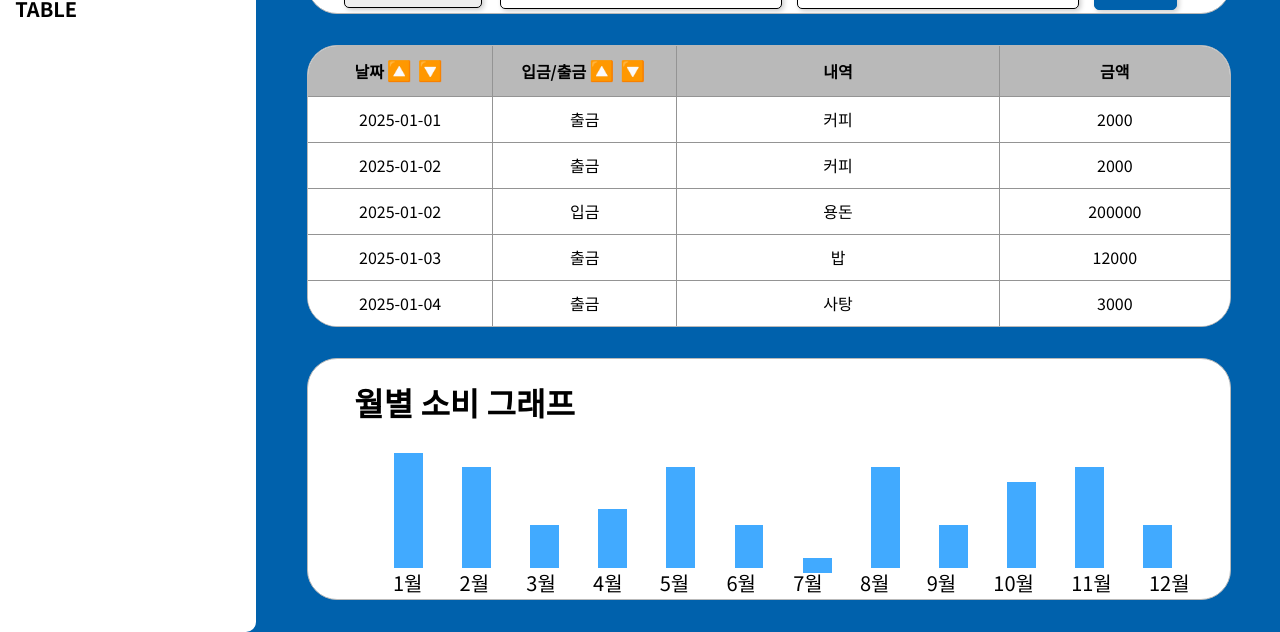
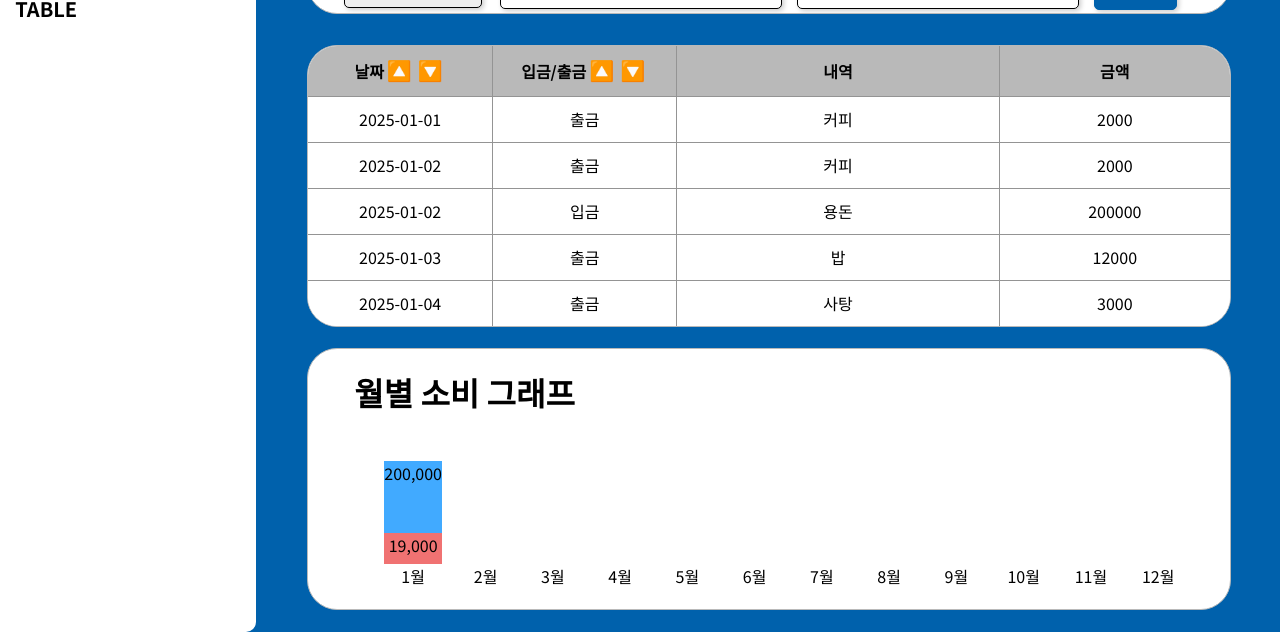
Before and after one commit to woorifisa-service-dev-4th/frontend-1st-woori-account-book, a website: page index.html in a window 1280 px wide. Shown: the part 168-800 px from the top of the page. Drawn offline with Linux system fonts and the light colour scheme.

Commit message:
Feat: 그래프 기능 구현

```diff
--- /dev/null
+++ b/graph.js
@@ -0,0 +1,232 @@
+// // DOMContentLoaded 이벤트가 발생하면 아래 코드를 실행
+// document.addEventListener("DOMContentLoaded", () => {
+//     // 거래 내역이 담긴 테이블 요소를 가져옴
+//     const transactionsTable = document.querySelector(".container_table");
+//     console.log(transactionsTable);
+
+//     const transactions = []; // 거래 내역 데이터를 저장할 배열
+
+//     // 테이블의 모든 행(<tr>)을 순회하며 데이터를 추출
+//     Array.from(transactionsTable.querySelectorAll("tbody tr")).forEach(
+//         (row) => {
+//             const cells = row.querySelectorAll("td"); // 각 행의 모든 셀(<td>)을 가져옴
+//             const date = cells[0].textContent.trim(); // 첫 번째 셀의 날짜 데이터
+//             const type = cells[1].textContent.trim(); // 두 번째 셀의 거래 유형 (입금/출금)
+//             const amount = parseInt(cells[3].textContent.trim(), 10); // 네 번째 셀의 금액을 정수로 변환
+//             transactions.push({ date, type, amount }); // 거래 데이터를 배열에 추가
+//             console.log(transactions);
+//         }
+//     );
+
+//     // 월별 데이터를 저장할 배열을 초기화 (12개월, 초기값은 모두 0)
+//     const monthlyData = Array.from({ length: 12 }, () => ({
+//         income: 0, // 해당 월의 입금 총액
+//         expense: 0, // 해당 월의 출금 총액
+//     }));
+
+//     // 추출한 거래 데이터를 순회하며 월별 합계를 계산
+//     transactions.forEach(({ date, type, amount }) => {
+//         const month = parseInt(date.split("-")[1], 10) - 1; // 날짜에서 월 정보 추출 (0부터 시작하는 인덱스)
+//         if (type === "입금") {
+//             monthlyData[month].income += amount; // 입금이면 해당 월의 입금 합계에 추가
+//         } else if (type === "출금") {
+//             monthlyData[month].expense += amount; // 출금이면 해당 월의 출금 합계에 추
+//         }
+//         console.log("입금" + monthlyData[month].income);
+//         console.log("출금" + monthlyData[month].expense);
+//     });
+
+//     // 그래프 막대를 추가할 컨테이너 요소를 가져옴
+//     const graphBars = document.getElementById("graph-bars");
+
+//     // 월 이름 배열
+//     const months = [
+//         "1월",
+//         "2월",
+//         "3월",
+//         "4월",
+//         "5월",
+//         "6월",
+//         "7월",
+//         "8월",
+//         "9월",
+//         "10월",
+//         "11월",
+//         "12월",
+//     ];
+
+//     // 월별 데이터를 순회하며 그래프 막대를 생성
+//     monthlyData.forEach((data, index) => {
+//         const barContainer = document.createElement("li"); // 막대 컨테이너 (<li>) 생성
+//         const incomeBar = document.createElement("div"); // 입금 막대 (<div>) 생성
+//         const expenseBar = document.createElement("div"); // 출금 막대 (<div>) 생성
+
+//         // 막대의 클래스 설정
+//         incomeBar.classList.add("income"); // 입금 막대에 'income' 클래스 추가
+//         expenseBar.classList.add("expense"); // 출금 막대에 'expense' 클래스 추가
+
+//         // 막대 높이를 계산 (최대 10em로 제한)
+//         const incomeHeight = Math.min(data.income / 1000, 10);
+//         const expenseHeight = Math.min(data.expense / 1000, 10);
+
+//         // 입금 데이터가 있는 경우 막대의 높이와 색상 설정
+//         if (data.income > 0) {
+//             incomeBar.style.height = `${incomeHeight}em`; // 높이를 em 단위로 설정
+//             incomeBar.style.backgroundColor = "#F07272"; // 입금은 빨간색
+//         } else {
+//             incomeBar.style.height = "0em"; // 입금 데이터가 없으면 높이를 0으로 설정
+//         }
+
+//         // 출금 데이터가 있는 경우 막대의 높이와 색상 설정
+//         if (data.expense > 0) {
+//             expenseBar.style.height = `${expenseHeight}em`; // 높이를 em 단위로 설정
+//             expenseBar.style.backgroundColor = "#41AAFF"; // 출금은 파란색
+//         } else {
+//             expenseBar.style.height = "0em"; // 출금 데이터가 없으면 높이를 0으로 설정
+//         }
+
+//         // 입금 금액 텍스트 추가
+//         if (data.income > 0) {
+//             const incomeAmount = document.createElement("span");
+//             incomeAmount.classList.add("bar-amount"); // 금액에 'bar-amount' 클래스 추가
+//             incomeAmount.textContent = data.income.toLocaleString(); // 숫자를 천 단위로 포맷팅
+//             incomeBar.appendChild(incomeAmount); // 금액 텍스트를 입금 막대에 추가
+//         }
+
+//         // 출금 금액 텍스트 추가
+//         if (data.expense > 0) {
+//             const expenseAmount = document.createElement("span");
+//             expenseAmount.classList.add("bar-amount"); // 금액에 'bar-amount' 클래스 추가
+//             expenseAmount.textContent = data.expense.toLocaleString(); // 숫자를 천 단위로 포맷팅
+//             expenseBar.appendChild(expenseAmount); // 금액 텍스트를 출금 막대에 추가
+//         }
+
+//         // 월 이름 레이블 추가
+//         const monthLabel = document.createElement("span");
+//         monthLabel.classList.add("month-label"); // 월 레이블에 'month-label' 클래스 추가
+//         monthLabel.textContent = months[index]; // 해당 월 이름 설정
+
+//         // 막대 컨테이너에 생성한 요소들을 추가
+//         barContainer.appendChild(incomeBar);
+//         barContainer.appendChild(expenseBar);
+//         barContainer.appendChild(monthLabel);
+
+//         // 막대 컨테이너를 그래프 영역에 추가
+//         graphBars.appendChild(barContainer);
+//     });
+// });
+
+document.addEventListener("DOMContentLoaded", () => {
+    // 초기 그래프 생성
+    const transactionsTable = document.querySelector(".container_table");
+    const graphBars = document.getElementById("graph-bars");
+
+    // 그래프를 그리는 함수 정의
+    function drawGraph() {
+        const transactions = [];
+        // 테이블의 모든 행(<tr>)에서 데이터를 추출
+        Array.from(transactionsTable.querySelectorAll("tbody tr")).forEach(
+            (row) => {
+                const cells = row.querySelectorAll("td");
+                const date = cells[0].textContent.trim();
+                const type = cells[1].textContent.trim();
+                const amount = parseInt(cells[3].textContent.trim(), 10);
+                transactions.push({ date, type, amount });
+            }
+        );
+
+        // 월별 데이터 초기화
+        const monthlyData = Array.from({ length: 12 }, () => ({
+            income: 0,
+            expense: 0,
+        }));
+
+        // 데이터 누적
+        transactions.forEach(({ date, type, amount }) => {
+            const month = parseInt(date.split("-")[1], 10) - 1;
+            if (type === "입금") {
+                monthlyData[month].income += amount;
+            } else if (type === "출금") {
+                monthlyData[month].expense += amount;
+            }
+        });
+
+        // 그래프 초기화 (기존 막대 제거)
+        graphBars.innerHTML = "";
+
+        // 그래프 재생성
+        const months = [
+            "1월",
+            "2월",
+            "3월",
+            "4월",
+            "5월",
+            "6월",
+            "7월",
+            "8월",
+            "9월",
+            "10월",
+            "11월",
+            "12월",
+        ];
+        monthlyData.forEach((data, index) => {
+            const barContainer = document.createElement("li");
+            const incomeBar = document.createElement("div");
+            const expenseBar = document.createElement("div");
+
+            incomeBar.classList.add("income");
+            expenseBar.classList.add("expense");
+
+            const incomeHeight = Math.min(data.income / 10000, 4.5);
+            const expenseHeight = Math.min(data.expense / 10000, 4.5);
+
+            // const totalHeight = Math.min(incomeHeight+expenseHeight / 10000, 10);
+
+            if (data.income > 0) {
+                incomeBar.style.height = `${incomeHeight}em`;
+                incomeBar.style.backgroundColor = "#41AAFF";
+                const incomeAmount = document.createElement("span");
+                incomeAmount.classList.add("bar-amount");
+                incomeAmount.textContent = data.income.toLocaleString();
+                incomeBar.appendChild(incomeAmount);
+            } else {
+                incomeBar.style.height = "0em";
+            }
+
+            if (data.expense > 0) {
+                expenseBar.style.height = `${expenseHeight}em`;
+                expenseBar.style.backgroundColor = "#F07272";
+                const expenseAmount = document.createElement("span");
+                expenseAmount.classList.add("bar-amount");
+                expenseAmount.textContent = data.expense.toLocaleString();
+                expenseBar.appendChild(expenseAmount);
+            } else {
+                expenseBar.style.height = "0em";
+            }
+
+            const monthLabel = document.createElement("span");
+            monthLabel.classList.add("month-label");
+            monthLabel.textContent = months[index];
+
+            barContainer.appendChild(incomeBar);
+            barContainer.appendChild(expenseBar);
+            barContainer.appendChild(monthLabel);
+            graphBars.appendChild(barContainer);
+        });
+    }
+
+    // 초기 그래프 그리기
+    drawGraph();
+
+    // MutationObserver 설정
+    const observer = new MutationObserver(() => {
+        console.log("테이블에 변경이 감지되었습니다. 그래프를 업데이트합니다.");
+        drawGraph(); // 테이블 변경 시 그래프를 업데이트
+    });
+
+    // MutationObserver를 테이블에 적용
+    observer.observe(transactionsTable.querySelector("tbody"), {
+        childList: true, // 자식 노드 추가/제거 감지
+        subtree: false, // 하위 요소의 변화는 감지하지 않음
+    });
+});
--- a/index.html
+++ b/index.html
@@ -17,6 +17,7 @@
         <title>Document</title>
         <script defer src="sort.js"></script>
         <script defer src="modal.js"></script>
+        <script defer src="graph.js"></script>
     </head>
     <body>
         <div class="container">
@@ -128,33 +129,8 @@
                     <div class="container_graphwrap">
                         <strong class="text_tit">월별 소비 그래프</strong>
                         <div class="container_graph">
-                            <ul class="container_x-axis">
-                                <li><span>1월</span></li>
-                                <li><span>2월</span></li>
-                                <li><span>3월</span></li>
-                                <li><span>4월</span></li>
-                                <li><span>5월</span></li>
-                                <li><span>6월</span></li>
-                                <li><span>7월</span></li>
-                                <li><span>8월</span></li>
-                                <li><span>9월</span></li>
-                                <li><span>10월</span></li>
-                                <li><span>11월</span></li>
-                                <li><span>12월</span></li>
-                            </ul>
-                            <ul class="container_bar">
-                                <li style="height: 80%"><span></span></li>
-                                <li style="height: 70%"><span></span></li>
-                                <li style="height: 30%"><span></span></li>
-                                <li style="height: 41%"><span></span></li>
-                                <li style="height: 70%"><span></span></li>
-                                <li style="height: 30%"><span></span></li>
-                                <li style="height: 10%"><span></span></li>
-                                <li style="height: 70%"><span></span></li>
-                                <li style="height: 30%"><span></span></li>
-                                <li style="height: 60%"><span></span></li>
-                                <li style="height: 70%"><span></span></li>
-                                <li style="height: 30%"><span></span></li>
+                            <ul class="container_bar" id="graph-bars">
+                                <!-- 그래프 데이터가 동적으로 추가될 부분 -->
                             </ul>
                         </div>
                     </div>
--- a/style.css
+++ b/style.css
@@ -381,22 +381,29 @@ th {
     border-radius: 30px;
     display: flex;
     align-items: stretch;
-    margin-top: 3%;
+    margin-top: 2%;
     margin-left: 5%;
+    padding-top: 20px; /* 추가: 위쪽 여백을 설정하여 푸터 글씨 공간 확보 */
 }
+
 .text_tit {
     font-size: 32px;
+    margin-bottom: 20px; /* 푸터 텍스트와 그래프 사이 여백 */
 }
+
 .container_graphwrap {
     overflow: hidden;
     max-width: 90%;
     margin: 0 auto;
-    padding: 20px;
+    /* padding: 20px; */
     flex-grow: 1;
 }
+
 .container_graph {
     position: relative;
-    height: 80%;
+    height: calc(
+        100% - 50px
+    ); /* 푸터 텍스트와 그래프 사이 공간을 고려하여 높이 조정 */
     margin-top: 15px;
 }
 
@@ -412,11 +419,13 @@ th {
     z-index: 2;
     list-style-type: none;
 }
+
 .container_graph .container_x-axis > li {
     font-size: 20px;
     position: relative;
     text-align: center;
 }
+
 .container_graph .container_bar {
     display: flex;
     justify-content: space-around;
@@ -429,16 +438,30 @@ th {
     text-align: center;
     z-index: 3;
 }
+
 .container_graph .container_bar > li {
     flex-grow: 1;
     margin: 0 10px;
     list-style-type: none;
     bottom: -24px;
+    width: 10vw;
 }
-.container_graph .container_bar > li span {
-    display: inline-block;
-    width: 60%;
-    height: 100%;
-    max-width: 80px;
-    background: #41aaff;
+
+/* 입금과 출금 색상 지정 */
+.container_graph .container_bar > li span.income {
+    background-color: #f07272; /* 입금은 빨간색 */
 }
+
+.container_graph .container_bar > li span.expense {
+    background-color: #41aaff; /* 출금은 파란색 */
+}
+
+/* 그래프의 레이블 */
+.container_graph .container_bar > li span.bar-label {
+    display: block;
+    text-align: center;
+    font-size: 16px;
+    color: black;
+    margin-top: 10px;
+    font-weight: bold;
+}
```
